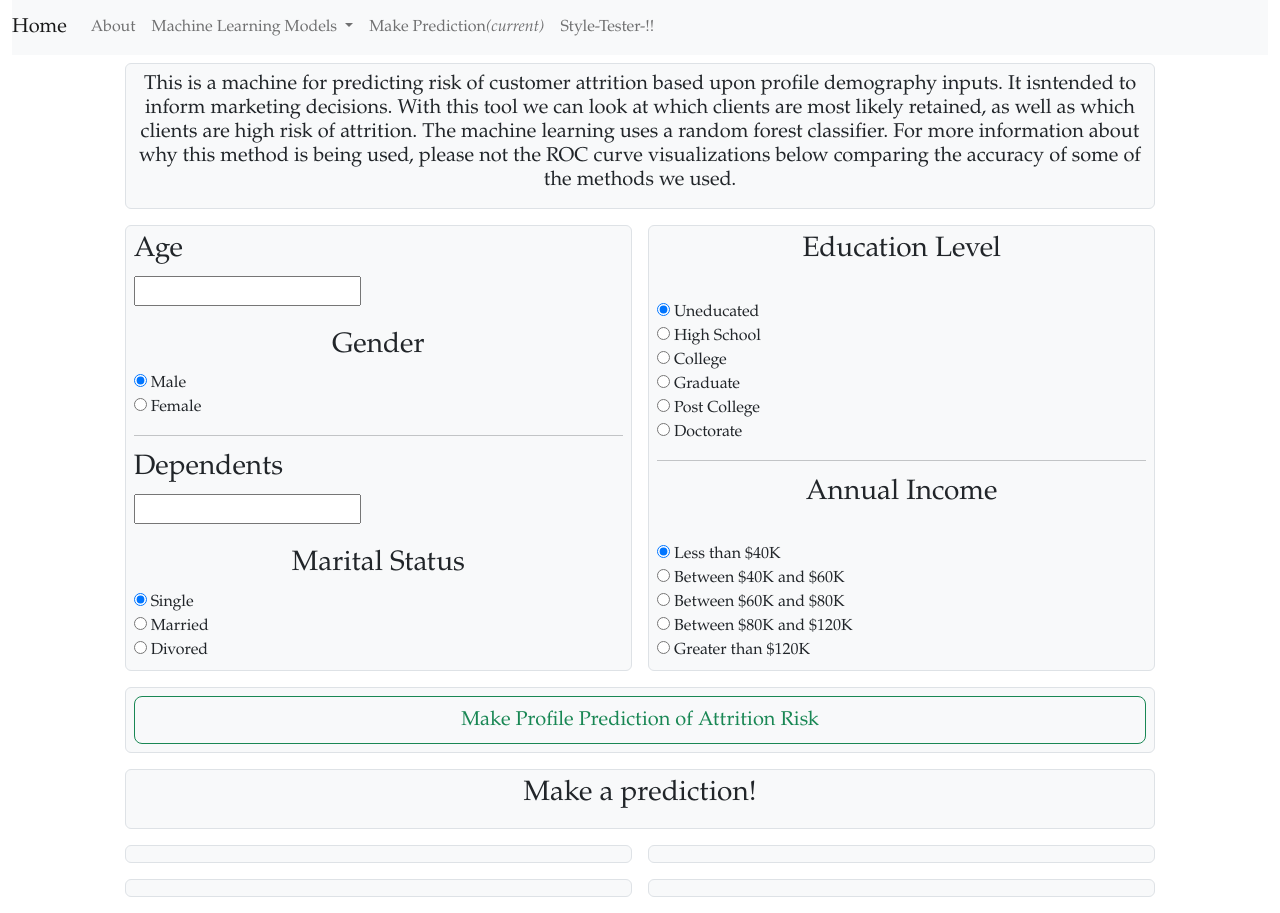
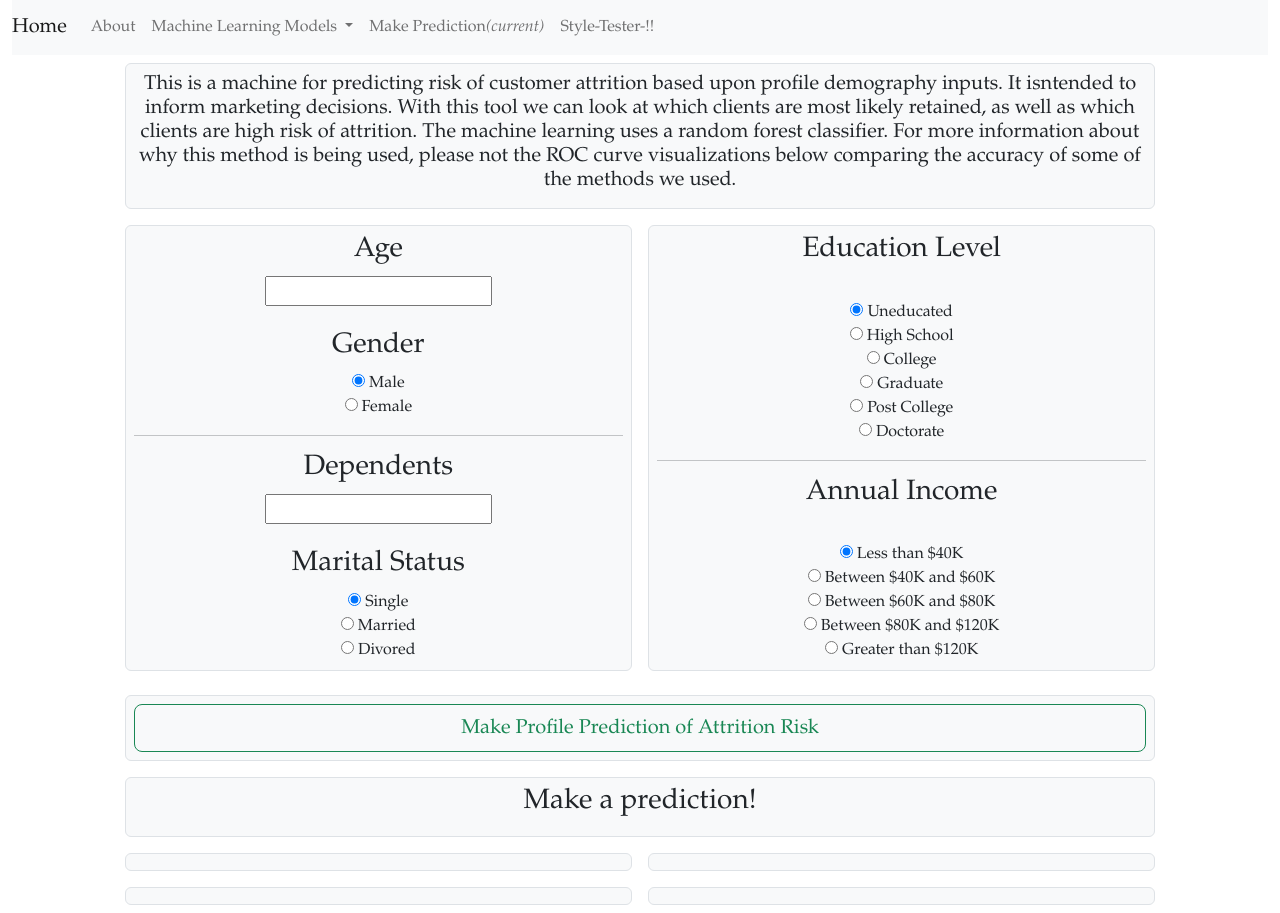
Before and after one commit to asundquistdavis/credit-churn-prediction, a Flask app: page /predict in a window 1280 px wide. Shown: the part 110-1023 px from the top of the page. Run offline with Flask 2, Linux system fonts and the light colour scheme; parts of the project's set-up code (start-up, migrations or seed data) failed here and were passed over; some libraries are stand-ins or nearby versions.

Commit message:
fixed predict centers

```diff
--- a/static/css/style.css
+++ b/static/css/style.css
@@ -7,7 +7,9 @@ html *
 
 .select
 {
-    text-align: "." center !important;
+    display: inline-block;
+    width: 100%;
+    text-align: center;
 }
 
 .italic
```
